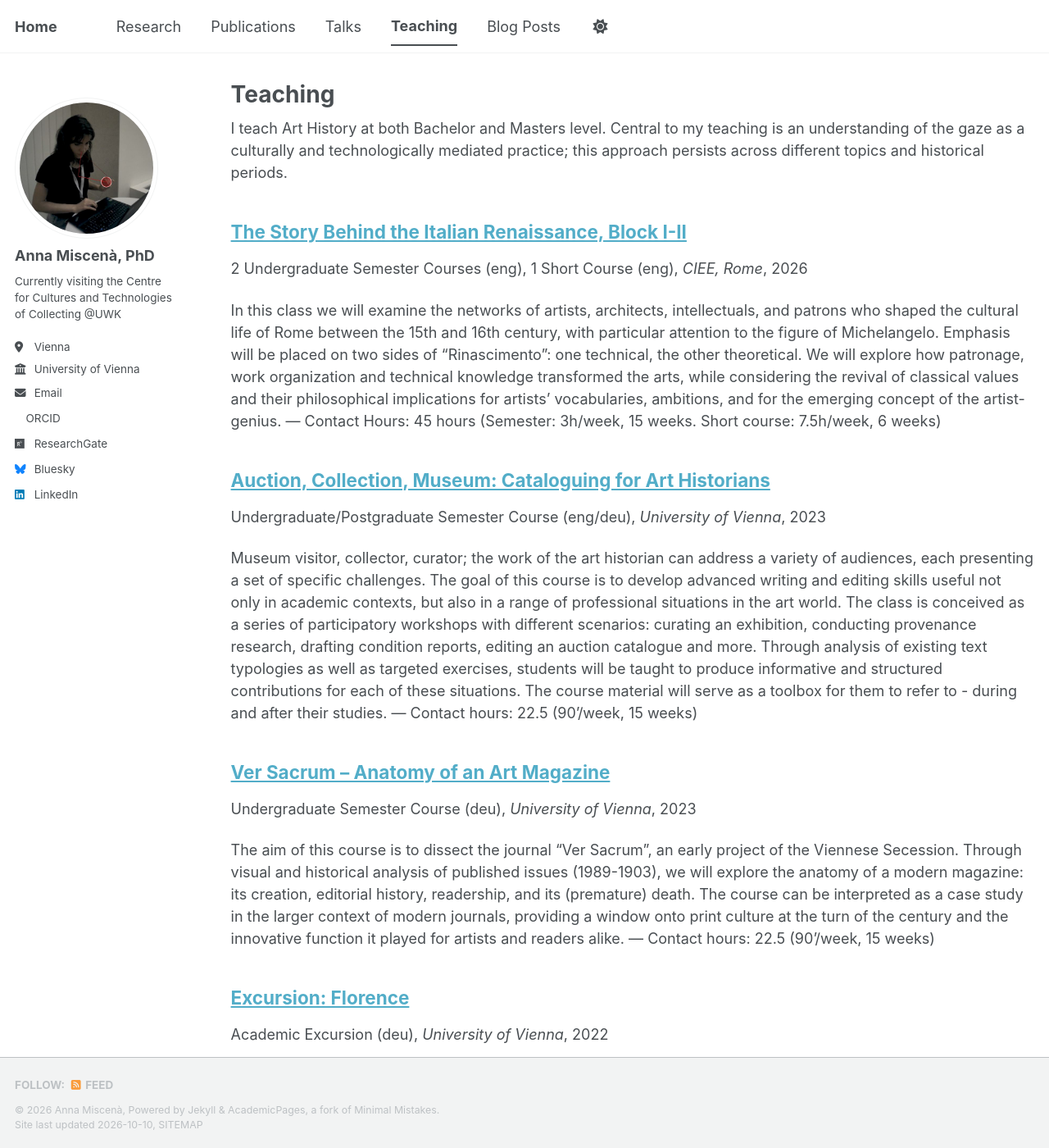
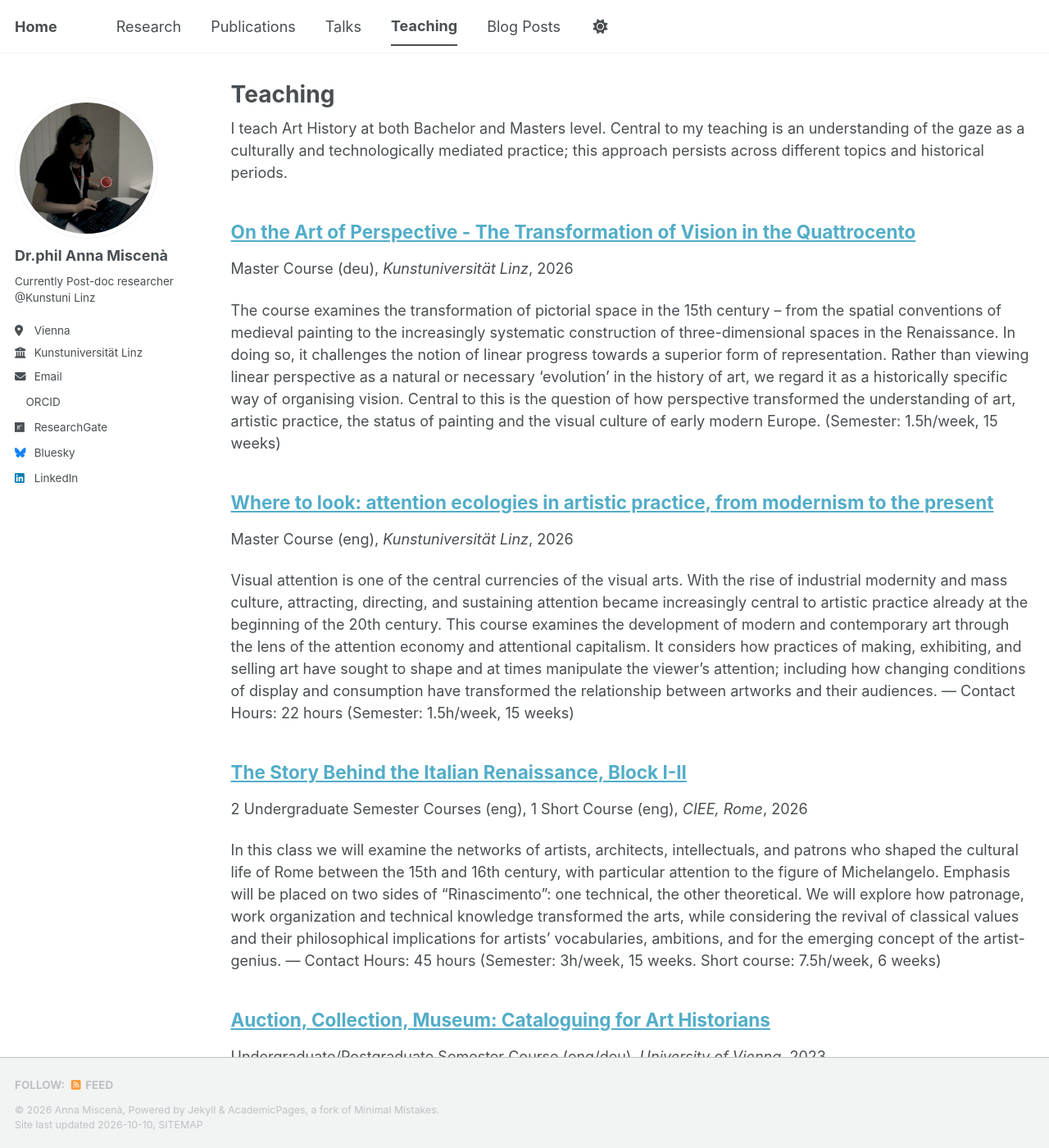
Before and after one commit to annamiscena/annamiscena.github.io, a Jekyll site: the page built from _pages/teaching.html, in a window 1280 px wide and 1400 px high. Shown: the whole window at 82% size. Built offline with Jekyll 4.4.1, drawn with Linux system fonts in a browser that asks for light colours; a style sheet for code colours, icons or effects is not loaded.

Commit message:
Updates
Updates

```diff
--- a/_config.yml
+++ b/_config.yml
@@ -24,13 +24,13 @@ repository               : "academicpages/academicpages.github.io"
 author:
   # Biographic information
   avatar           : "profile-am.JPG"
-  name             : "Anna Miscenà, PhD"
+  name             : "Dr.phil Anna Miscenà"
   pronouns         : # example: "she/her"
-  bio              : "Currently visiting the Centre for Cultures and Technologies of Collecting @UWK"
+  bio              : "Currently Post-doc researcher @Kunstuni Linz"
   location         : "Vienna"
-  employer         : "University of Vienna"
+  employer         : "Kunstuniversität Linz"
   uri              : # URL
-  email            : "anna.miscena@univie.ac.at"
+  email            : "anna.miscena@kunstuni-linz.at"
 
   # Academic websites
   academia         : # URL
--- /dev/null
+++ b/_teaching/2026-winter-teaching-1 copy.md
@@ -0,0 +1,10 @@
+---
+title: "Where to look: attention ecologies in artistic practice, from modernism to the present"
+collection: teaching
+type: "Master Course (eng)"
+permalink: /teaching/2026-winter-teaching-1
+venue: "Kunstuniversität Linz"
+date: 2026-01-01
+location: "Linz, Austria"
+---
+ Visual attention is one of the central currencies of the visual arts. With the rise of industrial modernity and mass culture, attracting, directing, and sustaining attention became increasingly central to artistic practice already at the beginning of the 20th century. This course examines the development of modern and contemporary art through the lens of the attention economy and attentional capitalism. It considers how practices of making, exhibiting, and selling art have sought to shape and at times manipulate the viewer’s attention; including how changing conditions of display and consumption have transformed the relationship between artworks and their audiences. --- Contact Hours: 22 hours (Semester: 1.5h/week, 15 weeks)
--- /dev/null
+++ b/_teaching/2026-winter-teaching-2.md
@@ -0,0 +1,12 @@
+---
+title: "On the Art of Perspective - The Transformation of Vision in the Quattrocento"
+collection: teaching
+type: "Master Course (deu)"
+permalink: /teaching/2026-winter-teaching-2
+venue: "Kunstuniversität Linz"
+date: 2026-01-01
+location: "Linz, Austria"
+---
+
+The course examines the transformation of pictorial space in the 15th century – from the spatial conventions of medieval painting to the increasingly systematic construction of three-dimensional spaces in the Renaissance. In doing so, it challenges the notion of linear progress towards a superior form of representation. Rather than viewing linear perspective as a natural or necessary ‘evolution’ in the history of art, we regard it as a historically specific way of organising vision.
+Central to this is the question of how perspective transformed the understanding of art, artistic practice, the status of painting and the visual culture of early modern Europe. (Semester: 1.5h/week, 15 weeks)
```
Also changed, not shown: _pages/about.md (+5 -2 lines), _teaching/2026-spring-teaching-1 copy.md (renamed from _teaching/2026-spring-teaching-1.md).
